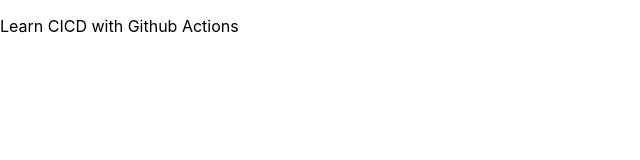
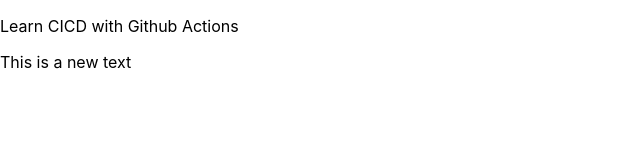
Before and after one commit to shanbiswas/github-actions-cicd-react-app, a React (Create React App) app: page / in a window 1280 px wide. Shown: the top 160 px of the page, without its empty margins (0-640 px from the left). Built offline with nearby package versions, Linux system fonts and the light colour scheme.

Commit message:
new text

```diff
--- a/src/App.js
+++ b/src/App.js
@@ -4,6 +4,7 @@
   return (
     <div className="App">
       <p>Learn CICD with Github Actions</p>
+      <p>This is a new text</p>
     </div>
   );
 }
```
